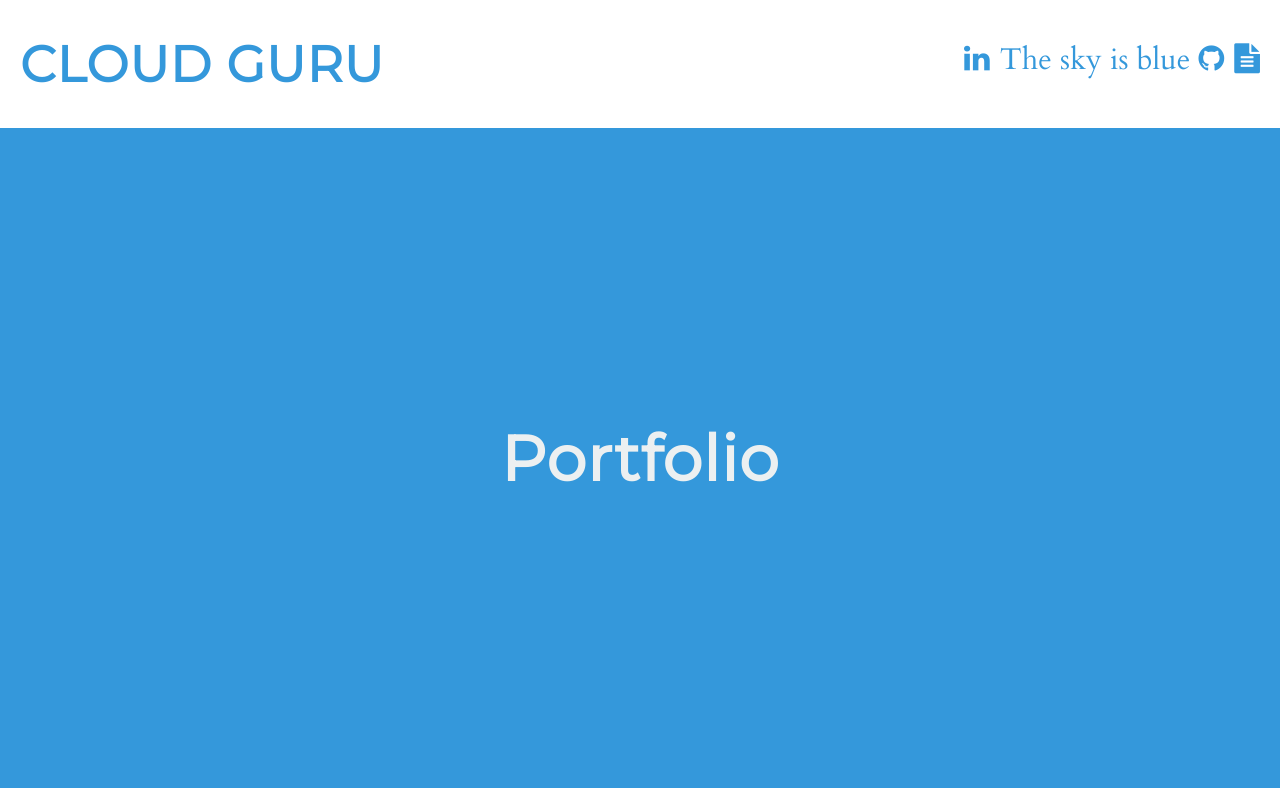
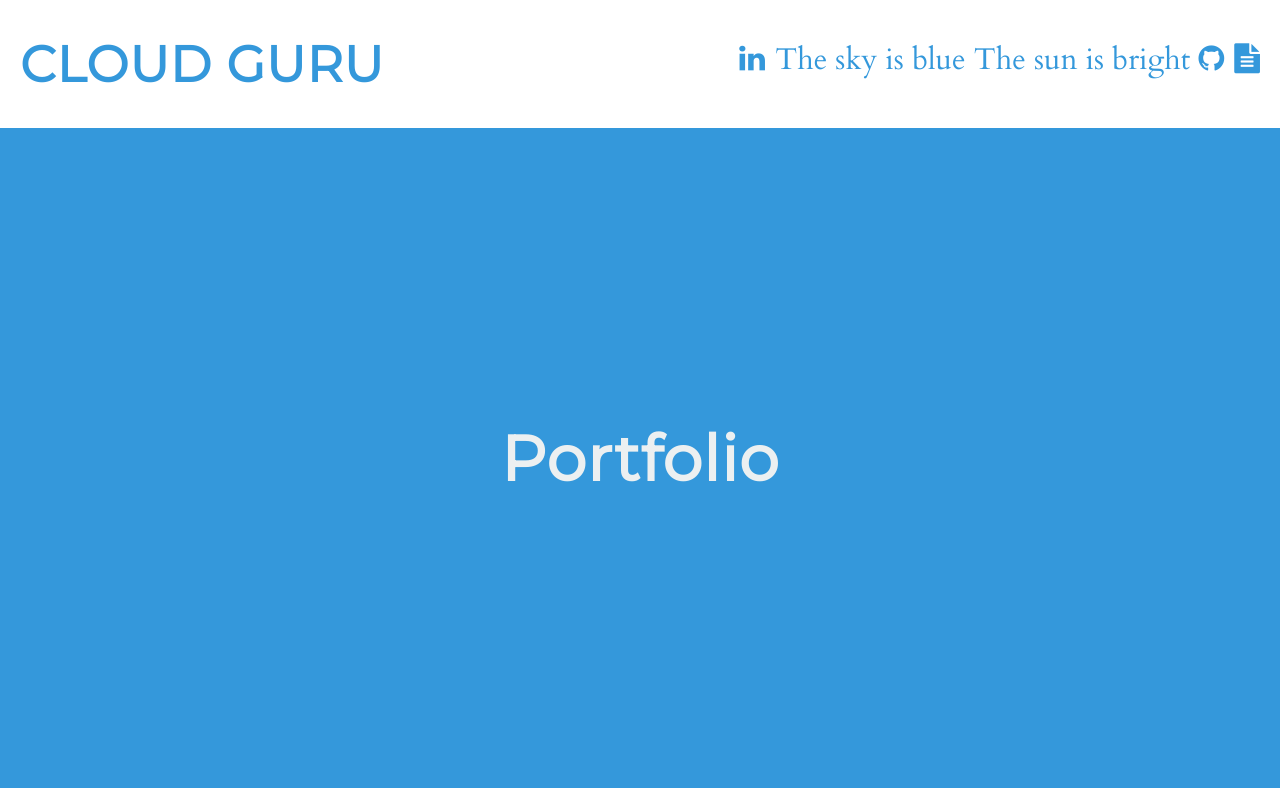
Before and after one commit to zebrometer/aws-test, a plain HTML site: page index.html in a window 1280 px wide. Shown: the top 800 px of the page. Drawn offline with Linux system fonts and the light colour scheme.

Commit message:
the sun is bright

```diff
--- a/index.html
+++ b/index.html
@@ -36,6 +36,8 @@
         <!-- Link to GitHub profile -->
         <li class="socialWrapper color--skyBlue">
           <span>The sky is blue</span>
+          <span>The sun is bright</span>
+
           <a class="social color--skyBlue"
              title="GitHub Profile"
              target="_blank"
```
